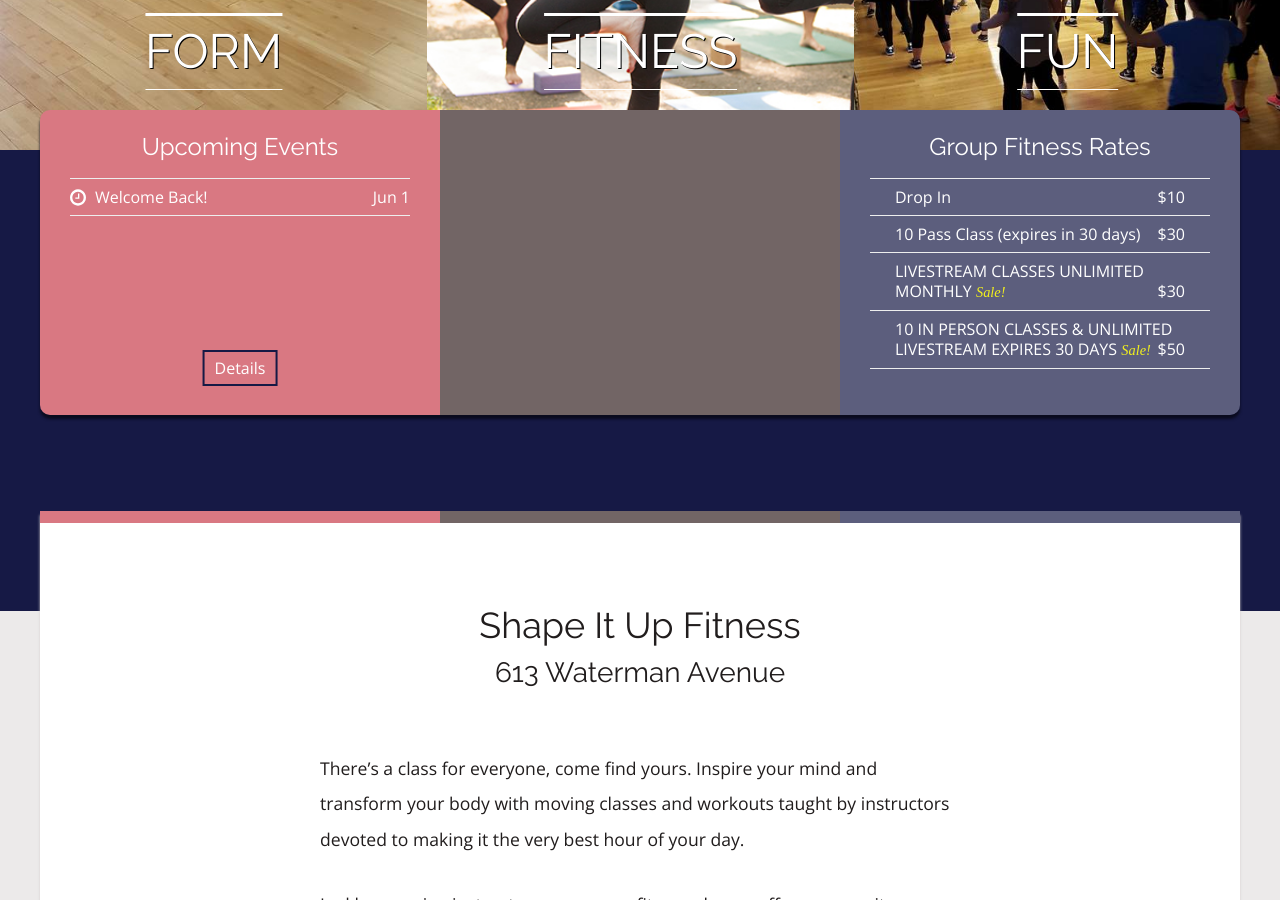
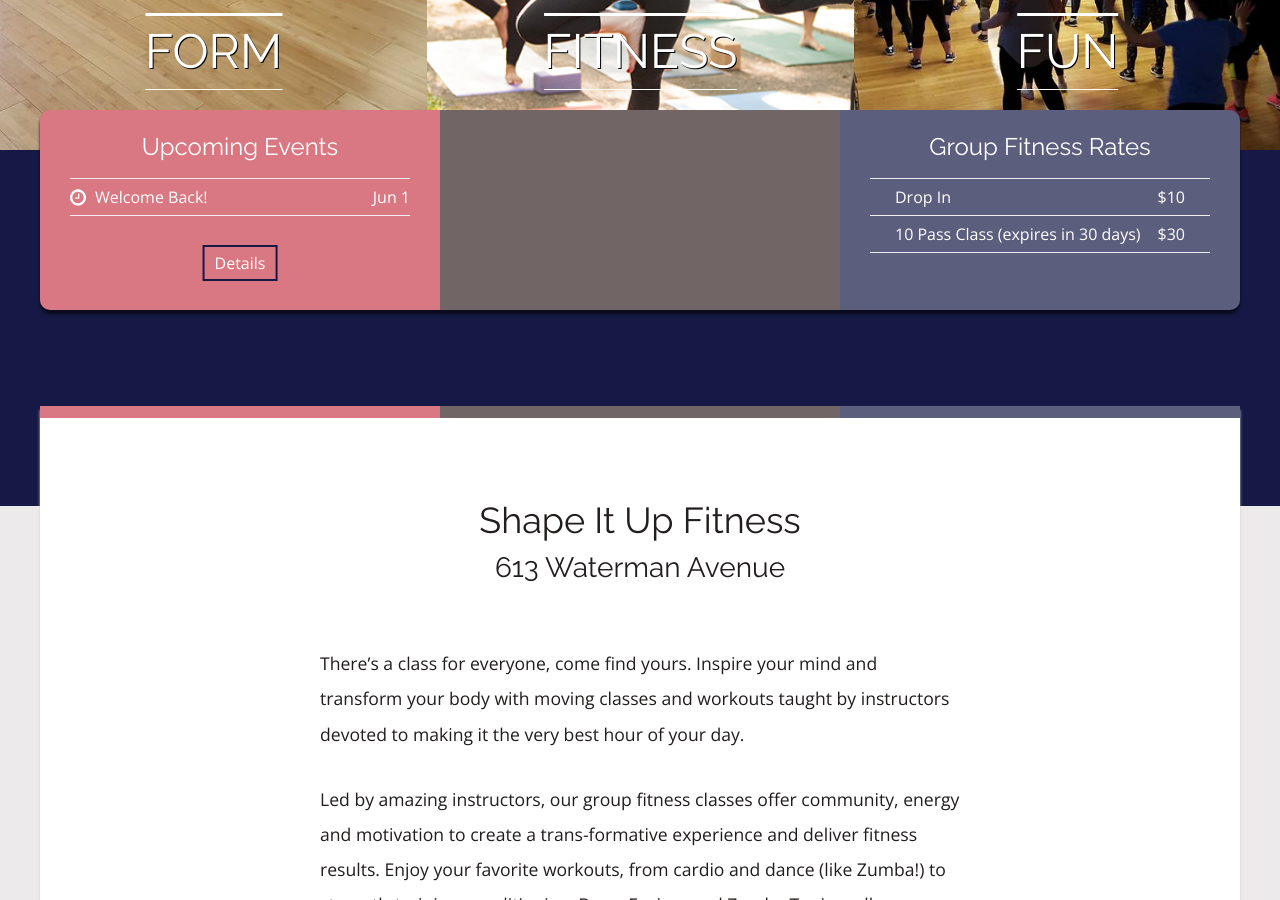
Before and after one commit to rwstone/shapeitup, a Jekyll site: the page built from index.md, in a window 1280 px wide and 900 px high, scrolled down 328 px. Built offline with Jekyll 4.4.1, drawn with Linux system fonts in a browser that asks for light colours; some web fonts are replaced.

Commit message:
Updated Index

```diff
--- a/index.md
+++ b/index.md
@@ -15,12 +15,6 @@
 - name: 10 Pass Class (expires in 30 days)
   price: "$30"
   is_sale: false
-- name: LIVESTREAM CLASSES UNLIMITED MONTHLY
-  price: "$30"
-  is_sale: true
-- name: 10 IN PERSON CLASSES & UNLIMITED LIVESTREAM EXPIRES 30 DAYS
-  price: "$50"
-  is_sale: true
 title_seo: Shape It Up Fitness | East Providence, RI
 description_seo: Shape It Up Fitness is an exercise studio in East Providence, RI,
   with a fun and approachable attitude. We offer  group exercise classes, including
```
